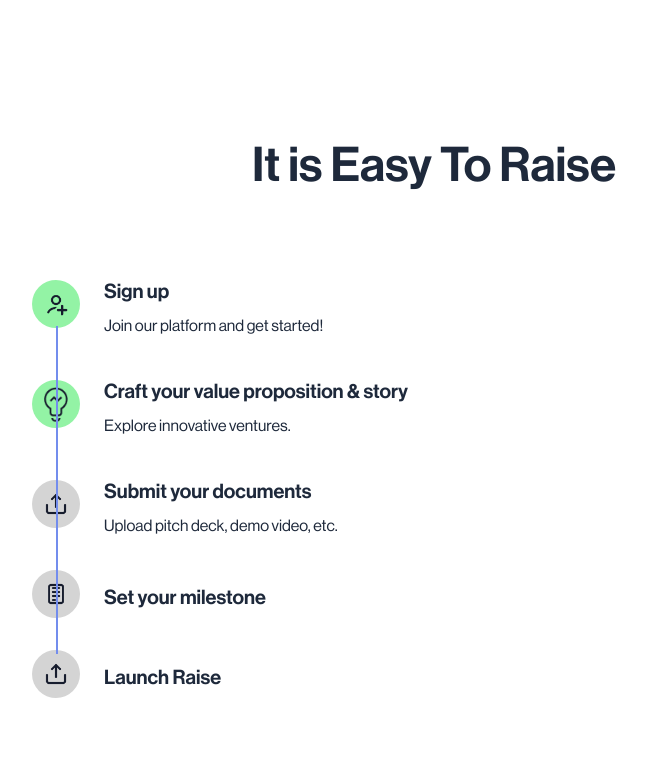
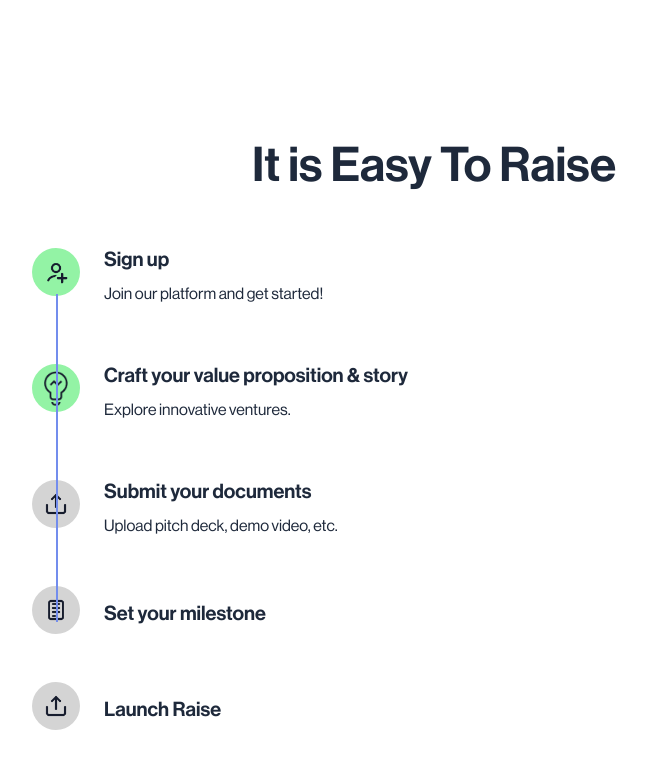
Before and after one commit to seedbuilders-1/secureseedfund-frontend, a Next.js app: page /startups in a window 1280 px wide. Shown: the part 887-1660 px from the top of the page, without its empty margins (206-853 px from the left). Built offline with nearby package versions, Linux system fonts and the light colour scheme; no server answers.

Commit message:
dashboard fixes

```diff
--- a/src/app/(landing)/components/AngelInvesting.tsx
+++ b/src/app/(landing)/components/AngelInvesting.tsx
@@ -50,7 +50,7 @@ const AngelInvesting = () => {
               <button
                 className={`${
                   index === 0 ? "bg-[#93F3A5]" : "bg-[#c6c0c04d]"
-                } text-black font-medium rounded-full text-center w-12 h-12 flex items-center z-[100] justify-center text-lg`}
+                } text-black font-medium rounded-full text-center md:w-12 md:h-12   w-12 h-12 flex items-center z-[100] justify-center text-lg`}
               >
                 {step.number}
               </button>
--- a/src/app/(landing)/components/InvestArticle.tsx
+++ b/src/app/(landing)/components/InvestArticle.tsx
@@ -138,8 +138,8 @@ const InvestArticleCarousel: React.FC<InvestArticleCarouselProps> = ({
                 </CarouselItem>
               ))}
             </CarouselContent>
-            <CarouselPrevious className="absolute top-[-70px] left-[90%] transform translate-x-[-100%]  text-bold " />
-            <CarouselNext className="absolute top-[-70px] left-[90%] transform translate-x-[100%] " />
+            <CarouselPrevious className="absolute top-[-56px] left-[90%]  transform translate-x-[-100%]  text-bold " />
+            <CarouselNext className="absolute top-[-56px] left-[90%] transform translate-x-[100%] " />
           </Carousel>
         </div>
       </div>
--- a/src/app/(landing)/startups/components/EasyToRaise.tsx
+++ b/src/app/(landing)/startups/components/EasyToRaise.tsx
@@ -14,7 +14,7 @@ interface StepButtonProps {
 
 const StepButton: React.FC<StepButtonProps> = ({ icon, alt, isLastThree }) => (
   <button
-    className={`rounded-full w-12 h-12 flex items-center justify-center transition-colors duration-300 focus:outline-none focus:ring-2 focus:ring-opacity-50 shrink-0 ${
+    className={`rounded-full gap-[1rem] w-12 h-12 flex items-center justify-center transition-colors duration-300 focus:outline-none focus:ring-2 focus:ring-opacity-50 shrink-0 ${
       isLastThree
         ? "bg-[#D4D4D4] hover:bg-[#BDBDBD] focus:ring-[#D4D4D4]"
         : "bg-[#93F3A5] hover:bg-[#7ad98b] focus:ring-[#93F3A5]"
@@ -53,11 +53,11 @@ const EasyToRaise: React.FC = () => {
   ];
 
   return (
-    <div className="container mx-auto px-4 py-8 flex flex-col items-center justify-center gap-[2rem] ">
+    <div className="container mx-auto px-4 py-8 flex flex-col items-center justify-center  ">
       <h1 className="font-medium text-3xl md:text-5xl text-center mb-8">
         It is Easy To Raise
       </h1>
-      <div className="container mx-auto px-4  flex flex-col items-center justify-center relative">
+      <div className="container mx-auto px-4  flex flex-col items-center justify-center relative gap-[1rem]">
         <div className="hidden md:block absolute left-[3.5rem] top-[4.5rem] w-[2px] h-[20.5rem] bg-[#738DED] z-0"></div>
         {steps.map((step, index) => (
           <div
--- a/src/components/layouts/landing/header.tsx
+++ b/src/components/layouts/landing/header.tsx
@@ -23,7 +23,7 @@ const Header = () => {
   return (
     <>
       {isDesktop ? (
-        <header className="w-full bg-[#ffff] left-0 top-0 z-10 flex items-center md:flex-col">
+        <header className="w-full bg-[#ffff] left-0 top-0 z-10 flex items-center md:flex-col ">
           <div className="bg-[#0F8B3A] flex w-full items-center justify-center p-[1rem]">
             <p className="text-[#FFFFFF] text-[12px]">
               We will pay you <span className="text-[#93F3A5]">$50</span> just
@@ -74,7 +74,7 @@ const Header = () => {
           </nav>
         </header>
       ) : (
-        <div className="w-full bg-white">
+        <div className="w-full bg-white px-[1.5rem]">
           <Drawer direction="right">
             <div className="flex justify-between">
               <Image src={LOGO} alt="Logo" className="px-5 py-7" />
@@ -86,7 +86,7 @@ const Header = () => {
               <nav className="flex w-full flex-col px-5">
                 <NavigationMenu>
                   <NavigationMenuList className="flex w-full flex-col justify-center items-center ml-[3.7rem] mt-4">
-                    {/* Navigation Items for Drawer */}
+
                     {[
                       { href: "/", label: "Home" },
                       { href: "/investors", label: "Investors" },
--- a/src/components/sections/landing/InvestSecurely.tsx
+++ b/src/components/sections/landing/InvestSecurely.tsx
@@ -8,7 +8,7 @@ const InvestSecurely = () => {
     <section className="w-full py-20">
       <div>
         <div className="flex flex-col md:flex-row items-center justify-center  text-dark">
-          <div className="flex items-center justify-center flex-col">
+          <div className="flex items-center justify-center flex-col px-3">
             <h2 className="text-[1.9rem] font-[600] md:text-3xl text-center  leading-[40px]">
               Securely invest in{" "}
               <span className="text-[#00A539]">startups</span> that you can
```
